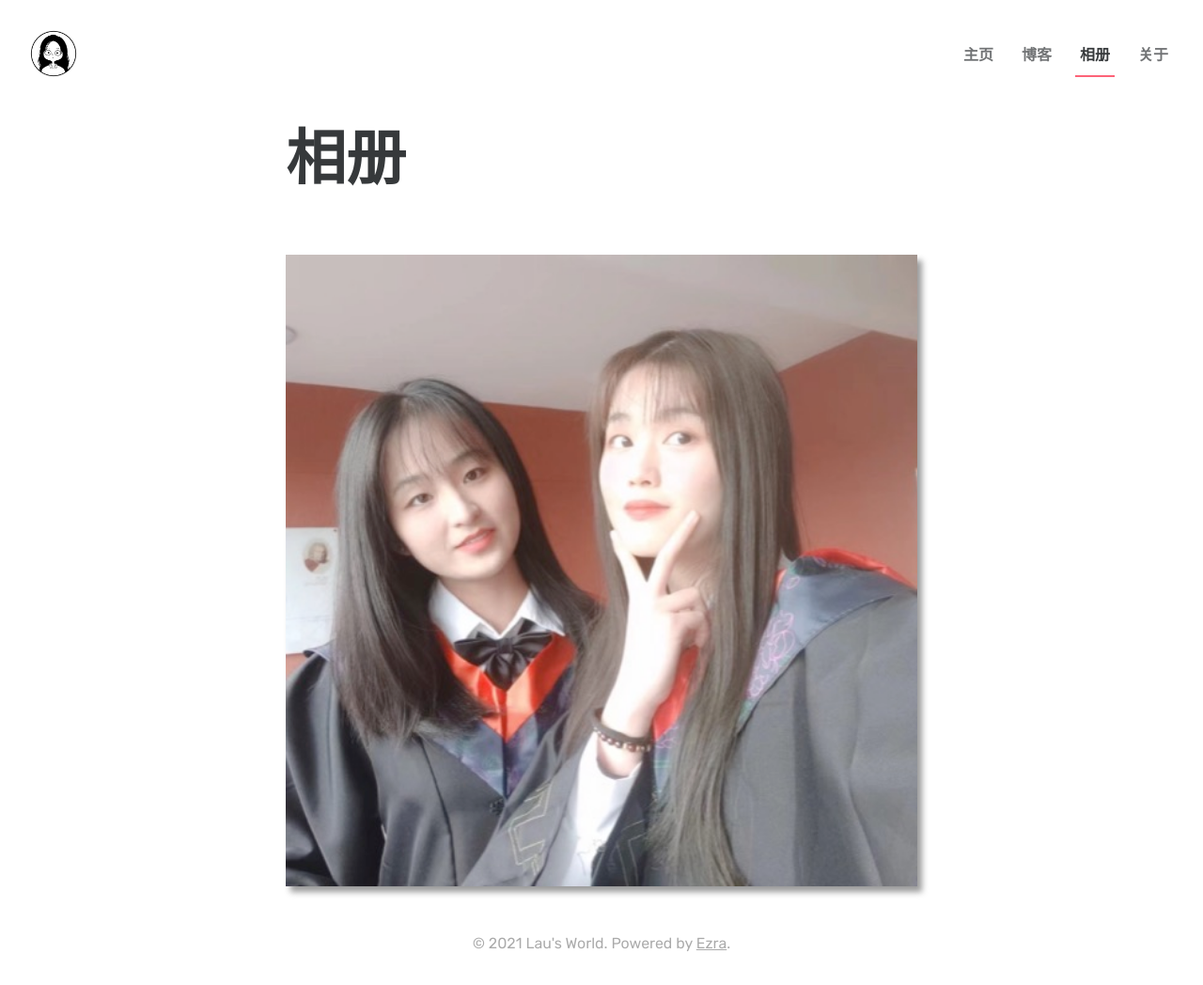
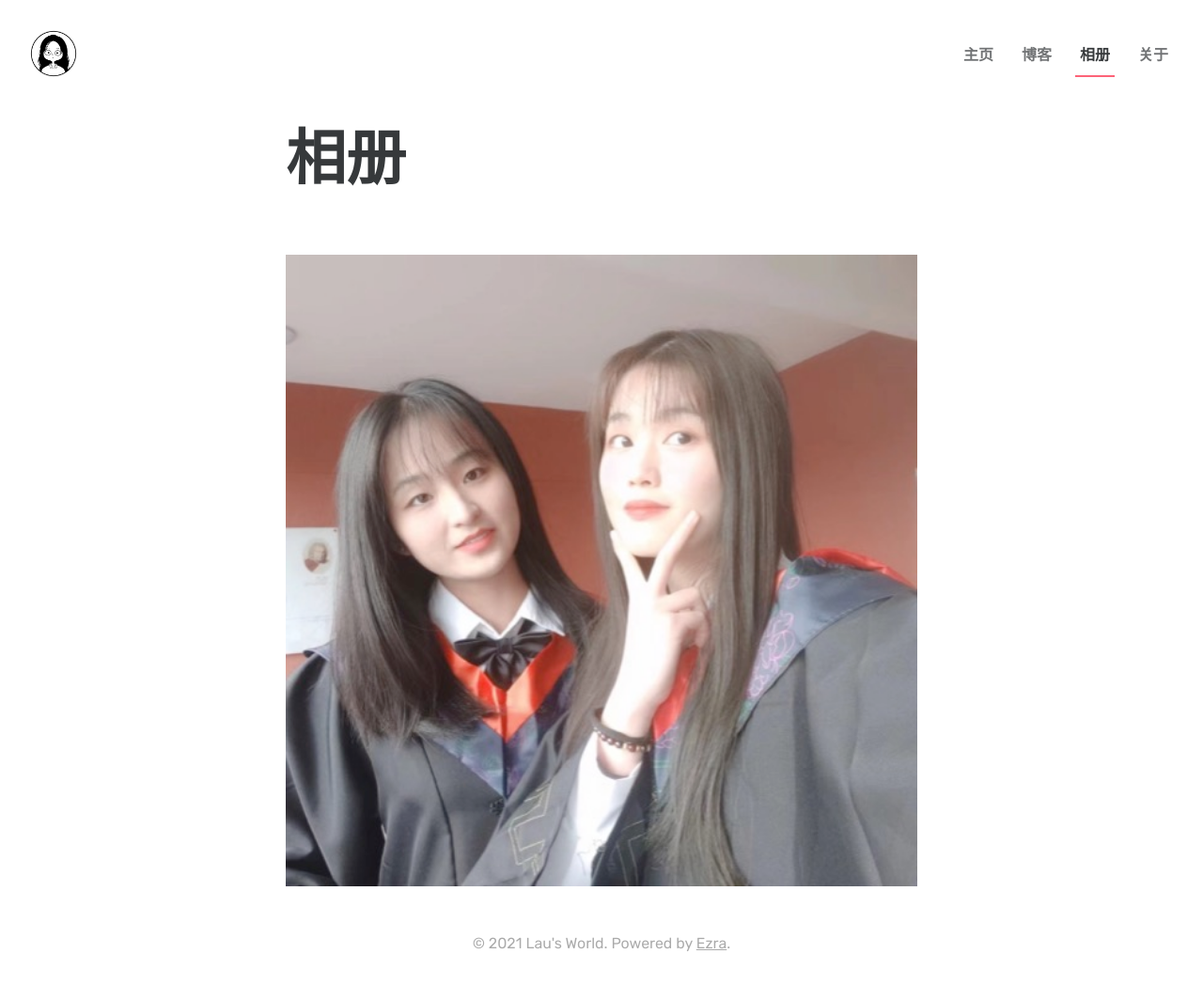
Before and after one commit to LettieLau/ljt, a Jekyll site: the page built from gallery/index.html, in a window 1280 px wide. Shown: the whole page at 94% size. Built offline with Jekyll 4.4.1, drawn with Linux system fonts in a browser that asks for light colours.

Commit message:
Update gallery.css

```diff
--- a/assets/css/gallery.css
+++ b/assets/css/gallery.css
@@ -9,7 +9,7 @@
   display: flex;
   flex-wrap: wrap;
   /* Compensate for excess margin on outer gallery flex items */
-  margin: -1rem -1rem;
+  margin: -1px -1px;
 }
 
 .gallery-item {
@@ -17,7 +17,7 @@
   flex: 1 0 24rem;
   /* Margin value should be half of grid-gap value as margins on flex items don't collapse */
   margin: 1rem;
-  box-shadow: 0.3rem 0.4rem 0.4rem rgba(0, 0, 0, 0.4);
+  box-shadow: 0.3px 0.4px 0.4px rgba(0, 0, 0, 0.4);
   overflow: hidden;
 }
 
@@ -44,8 +44,8 @@
 @supports (display: grid) {
   .gallery {
     display: grid;
-    grid-template-columns: repeat(auto-fit, minmax(24rem, 1fr));
-    grid-gap: 2rem;
+    grid-template-columns: repeat(auto-fit, minmax(150px, 1fr));
+    grid-gap: 5px;
   }
 
   .gallery,
```
